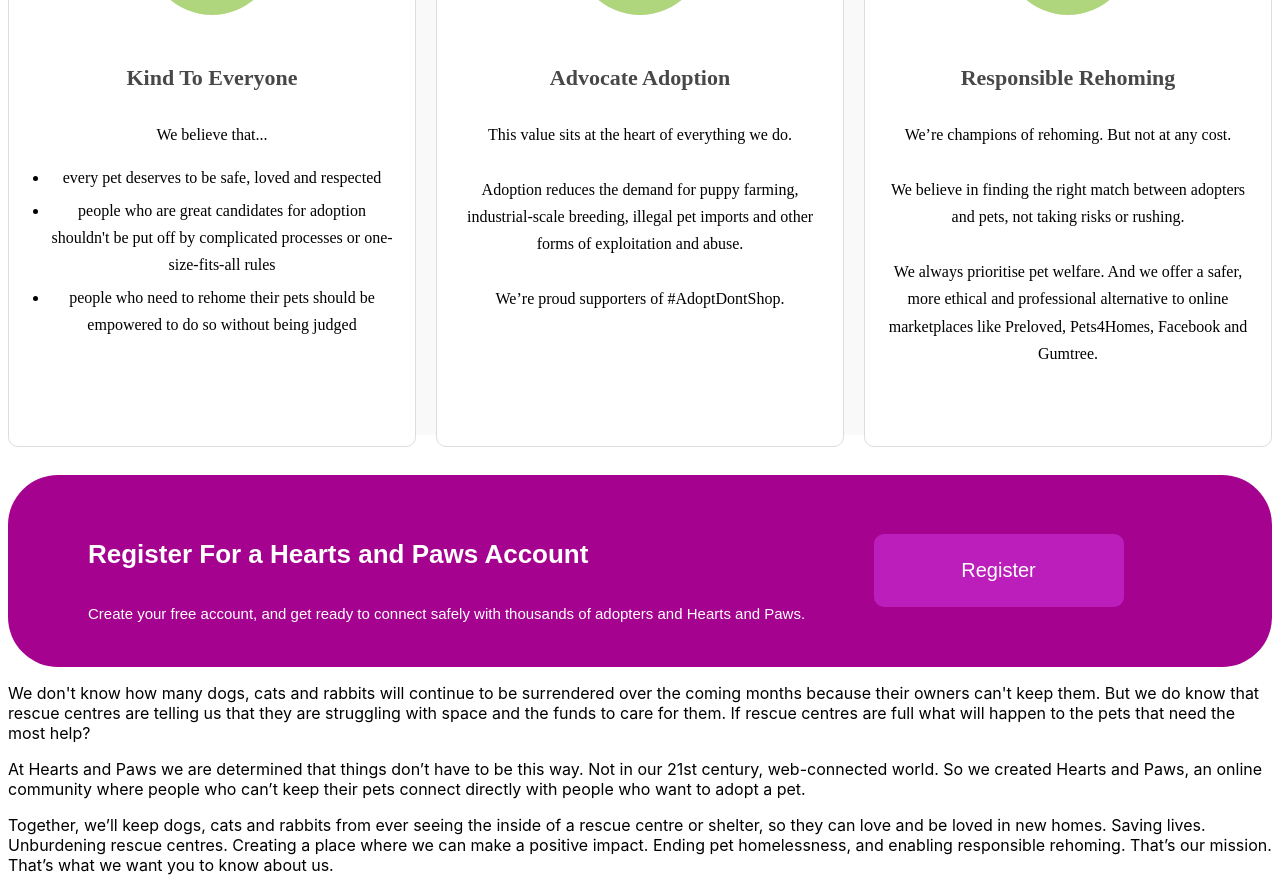
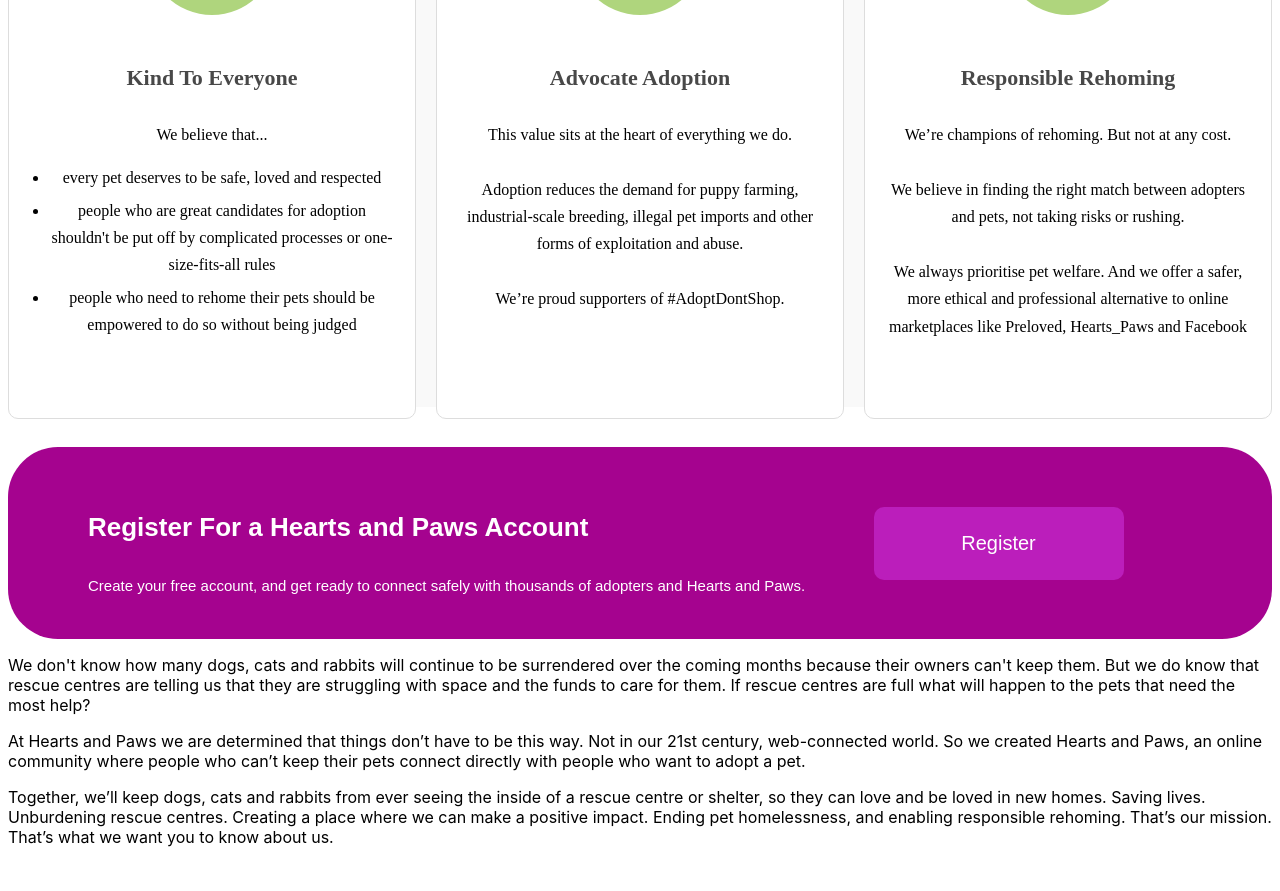
Before and after one commit to Bhoomi0507-stack/Hearts_Paws, a React (Create React App) app: page /Hearts_Paws/aboutus in a window 1280 px wide. Shown: the part 1240-2131 px from the top of the page. After the commit the page ends 2103 px from the top, so only its background shows below. Built offline with nearby package versions, Linux system fonts and the light colour scheme.

Commit message:
End Deployment

```diff
--- a/src/components/WhyChoose.js
+++ b/src/components/WhyChoose.js
@@ -78,8 +78,7 @@ const WhyChoose = () => {
                   <br />
                   <br />
                   We always prioritise pet welfare. And we offer a safer, more ethical and
-                  professional alternative to online marketplaces like Preloved, Pets4Homes, Facebook
-                  and Gumtree.
+                  professional alternative to online marketplaces like Preloved, Hearts_Paws and Facebook
                 </p>
               </div>
           </div>
```
